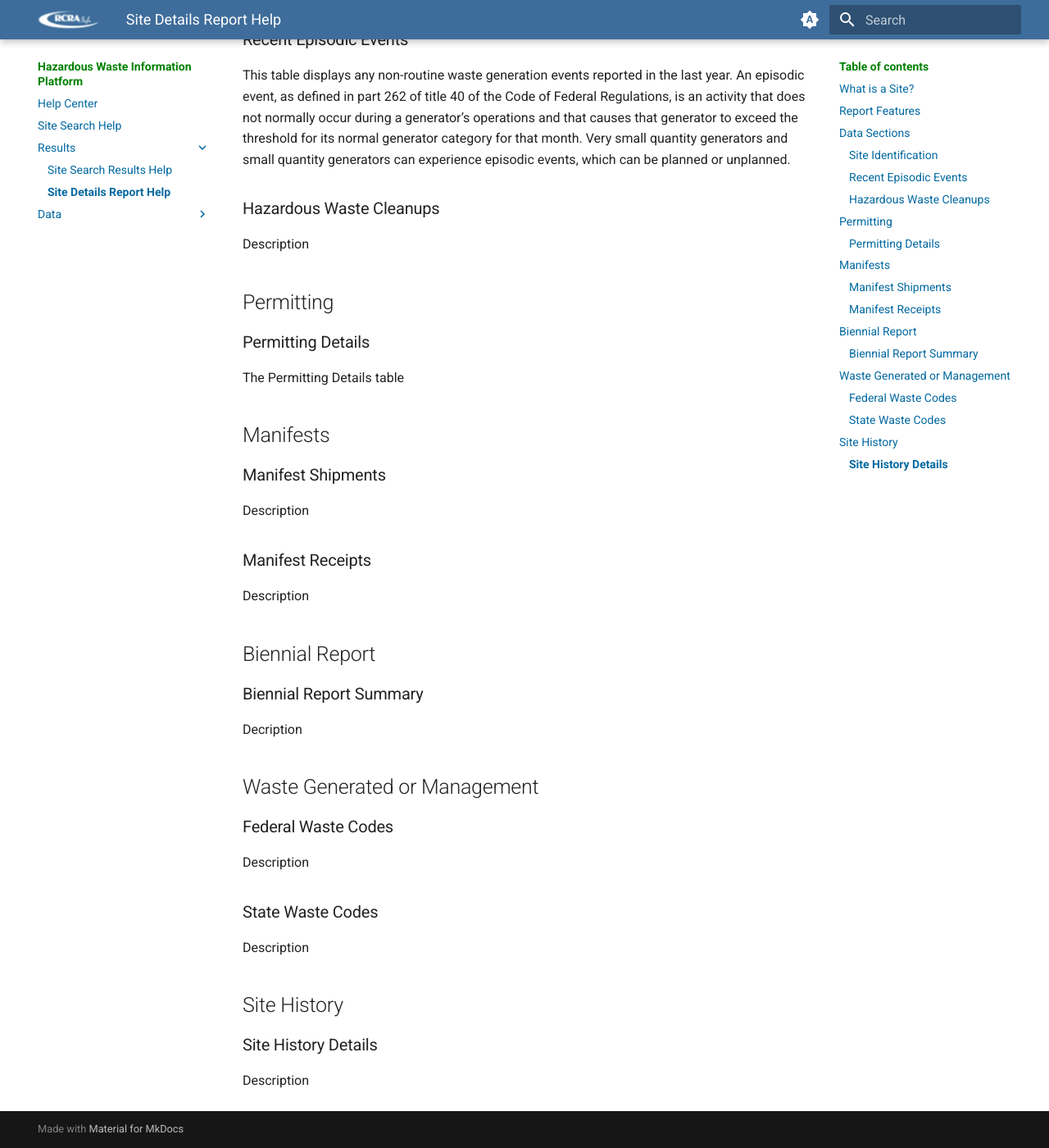
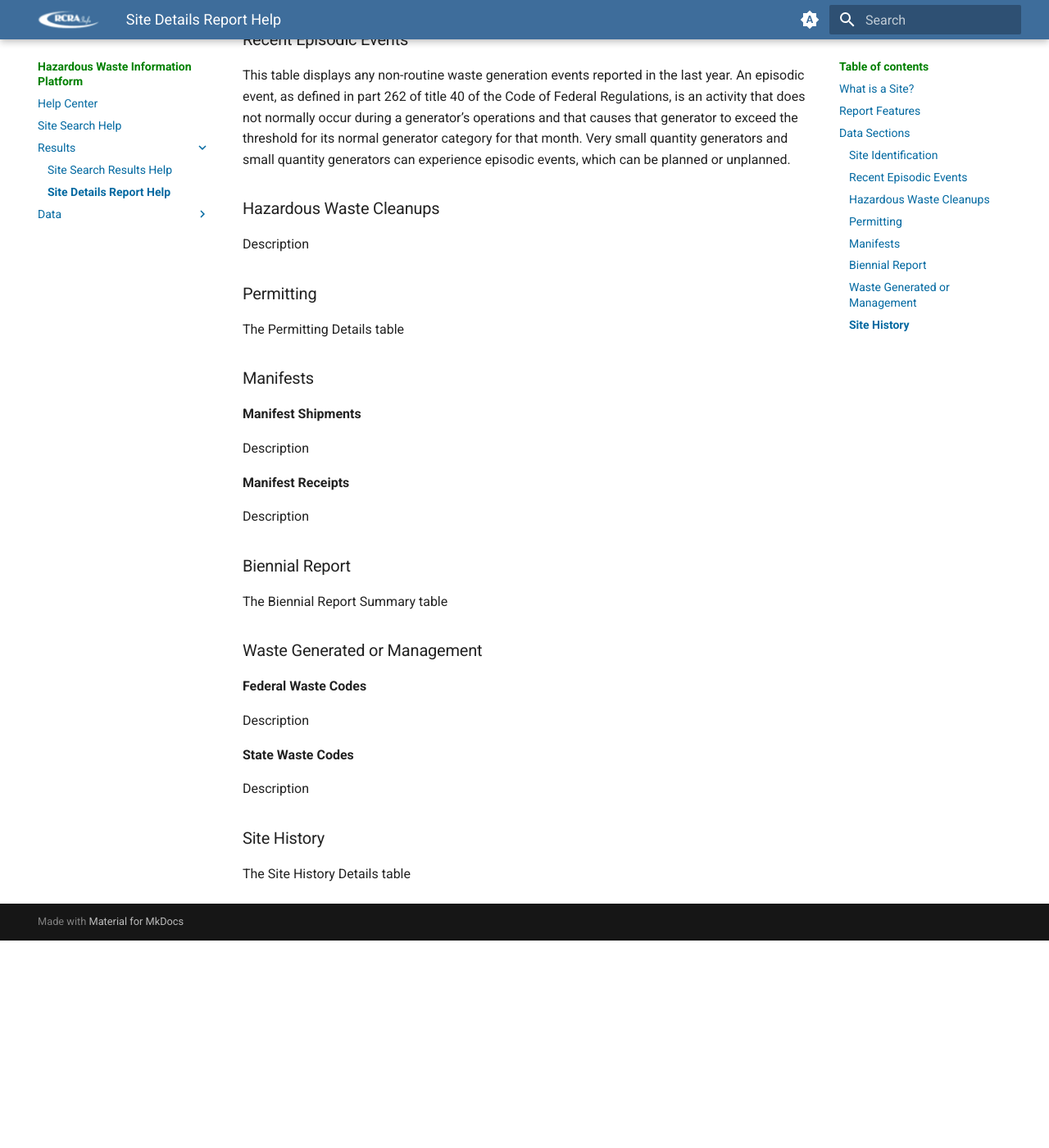
Before and after one commit to furrlori-oss/hwip, an MkDocs documentation site: the page built from docs/Results/site-details-report.md, in a window 1280 px wide and 1400 px high, scrolled down 2780 px. Shown: the whole window at 82% size. Built offline with MkDocs 1.6.1 and Material for MkDocs 9.7.7, drawn with Linux system fonts in a browser that asks for light colours; after the commit the page ends 3927 px from its top, so only the background shows below that.

Commit message:
Update site-details-report.md

```diff
--- a/docs/Results/site-details-report.md
+++ b/docs/Results/site-details-report.md
@@ -63,40 +63,34 @@ This table displays any non-routine waste generation events reported in the last
 
 Description
 
-## Permitting
-
-### Permitting Details
+### Permitting
 
 The Permitting Details table
 
-## Manifests
+### Manifests
 
-### Manifest Shipments
+**Manifest Shipments**
 
 Description
 
-### Manifest Receipts
+**Manifest Receipts**
 
 Description
 
-## Biennial Report
+### Biennial Report
 
-### Biennial Report Summary
+The Biennial Report Summary table
 
-Decription
+### Waste Generated or Management
 
-## Waste Generated or Management
-
-### Federal Waste Codes
+**Federal Waste Codes**
 
 Description
 
-### State Waste Codes
+**State Waste Codes**
 
 Description
 
-## Site History
+### Site History
 
-### Site History Details
-
-Description
+The Site History Details table
```
